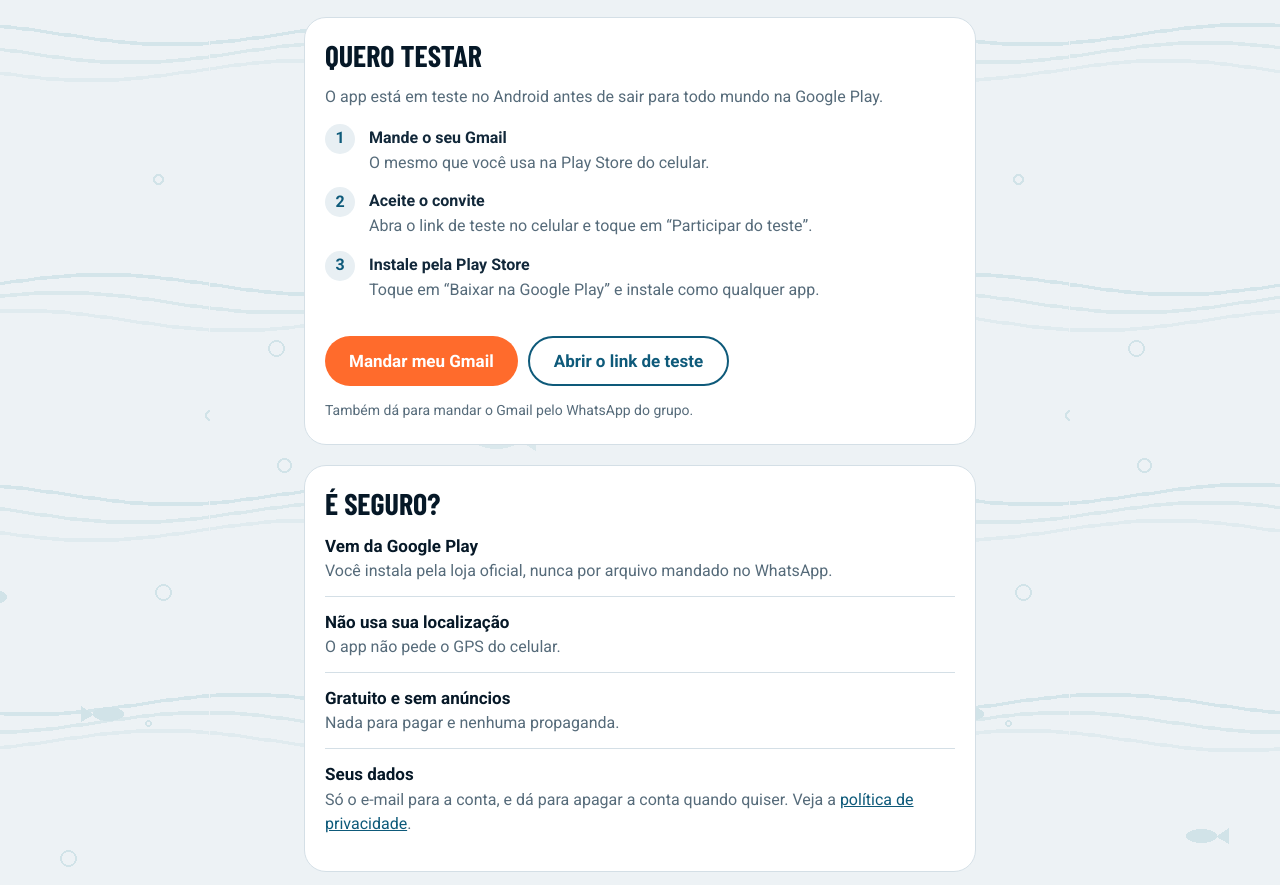
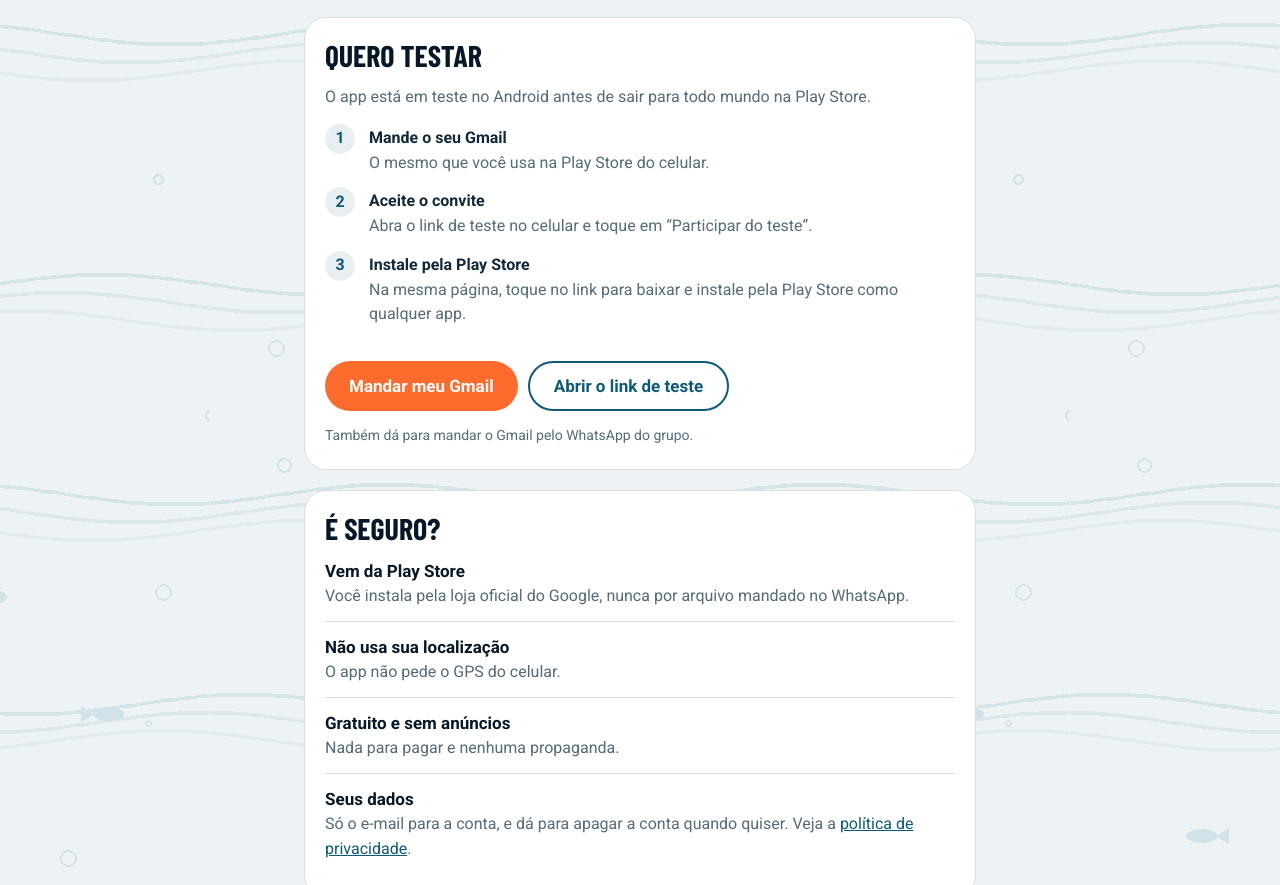
Before and after one commit to geanineSilva/mareboa-site, a plain HTML site: page index.html in a window 1280 px wide. Shown: the part 1496-2381 px from the top of the page. Drawn offline with nearby package versions, Linux system fonts and the light colour scheme.

Commit message:
Troca Google Play por Play Store nos textos

```diff
--- a/index.html
+++ b/index.html
@@ -150,11 +150,11 @@ footer a { color: var(--soft); }
 
   <section class="card" id="testar">
     <h2>Quero testar</h2>
-    <p style="margin:0 0 16px;color:var(--soft)">O app está em teste no Android antes de sair para todo mundo na Google Play.</p>
+    <p style="margin:0 0 16px;color:var(--soft)">O app está em teste no Android antes de sair para todo mundo na Play Store.</p>
     <ol class="steps">
       <li><b>Mande o seu Gmail</b><span>O mesmo que você usa na Play Store do celular.</span></li>
       <li><b>Aceite o convite</b><span>Abra o link de teste no celular e toque em “Participar do teste”.</span></li>
-      <li><b>Instale pela Play Store</b><span>Toque em “Baixar na Google Play” e instale como qualquer app.</span></li>
+      <li><b>Instale pela Play Store</b><span>Na mesma página, toque no link para baixar e instale pela Play Store como qualquer app.</span></li>
     </ol>
     <div class="btns">
       <a class="btn btn-accent" href="mailto:mareboa.app@gmail.com?subject=Quero%20testar%20o%20Mar%C3%A9%20Boa&amp;body=Oi!%20Quero%20testar%20o%20Mar%C3%A9%20Boa.%20Meu%20Gmail%20%C3%A9%3A%20">Mandar meu Gmail</a>
@@ -166,7 +166,7 @@ footer a { color: var(--soft); }
   <section class="card">
     <h2>É seguro?</h2>
     <ul class="list">
-      <li><b>Vem da Google Play</b><span>Você instala pela loja oficial, nunca por arquivo mandado no WhatsApp.</span></li>
+      <li><b>Vem da Play Store</b><span>Você instala pela loja oficial do Google, nunca por arquivo mandado no WhatsApp.</span></li>
       <li><b>Não usa sua localização</b><span>O app não pede o GPS do celular.</span></li>
       <li><b>Gratuito e sem anúncios</b><span>Nada para pagar e nenhuma propaganda.</span></li>
       <li><b>Seus dados</b><span>Só o e-mail para a conta, e dá para apagar a conta quando quiser. Veja a <a href="privacidade/">política de privacidade</a>.</span></li>
```
